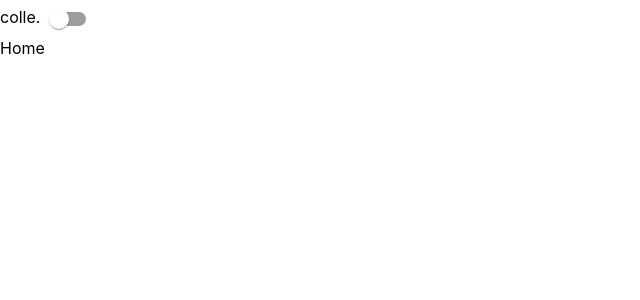
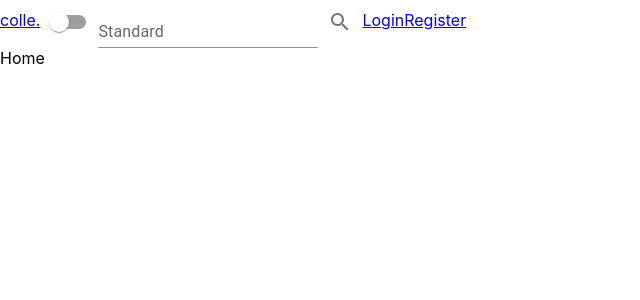
Before and after one commit to vladimirkhvan/collectioner-frontend, a React (Create React App) app: page / in a window 1280 px wide. Shown: the top 300 px of the page, without its empty margins (0-640 px from the left). Built offline with nearby package versions, Linux system fonts and the light colour scheme.

Commit message:
links were added / login and registration field is conditionally rendered

```diff
--- a/src/components/Header/index.tsx
+++ b/src/components/Header/index.tsx
@@ -1,16 +1,35 @@
-import { Switch } from '@mui/material';
+import { Search } from '@mui/icons-material';
+import { IconButton, Switch, TextField } from '@mui/material';
 import React from 'react';
+import { Link } from 'react-router-dom';
 import style from './Header.module.scss';
 
-export const Header: React.FC = () => {
+interface HeaderProps {
+    username: string;
+}
+
+export const Header: React.FC<HeaderProps> = ({username}) => {
+
     return (
         <header className={style.header}>
-            <span>colle.</span>
+            <Link to="/">colle.</Link>
             <Switch
                 // checked={checked}
                 // onChange={handleChange}
                 inputProps={{ 'aria-label': 'controlled' }}
             />
+            <TextField id="standard-basic" label="Standard" variant="standard" />
+            <IconButton type="button" sx={{ p: '10px' }} aria-label="search">
+                <Search />
+            </IconButton>
+            {username ? (
+                <div>{username}</div>
+            ) : (
+                <>
+                    <Link to="/login">Login</Link>
+                    <Link to="/registration">Register</Link>
+                </>
+            )}
         </header>
     );
 };
```
